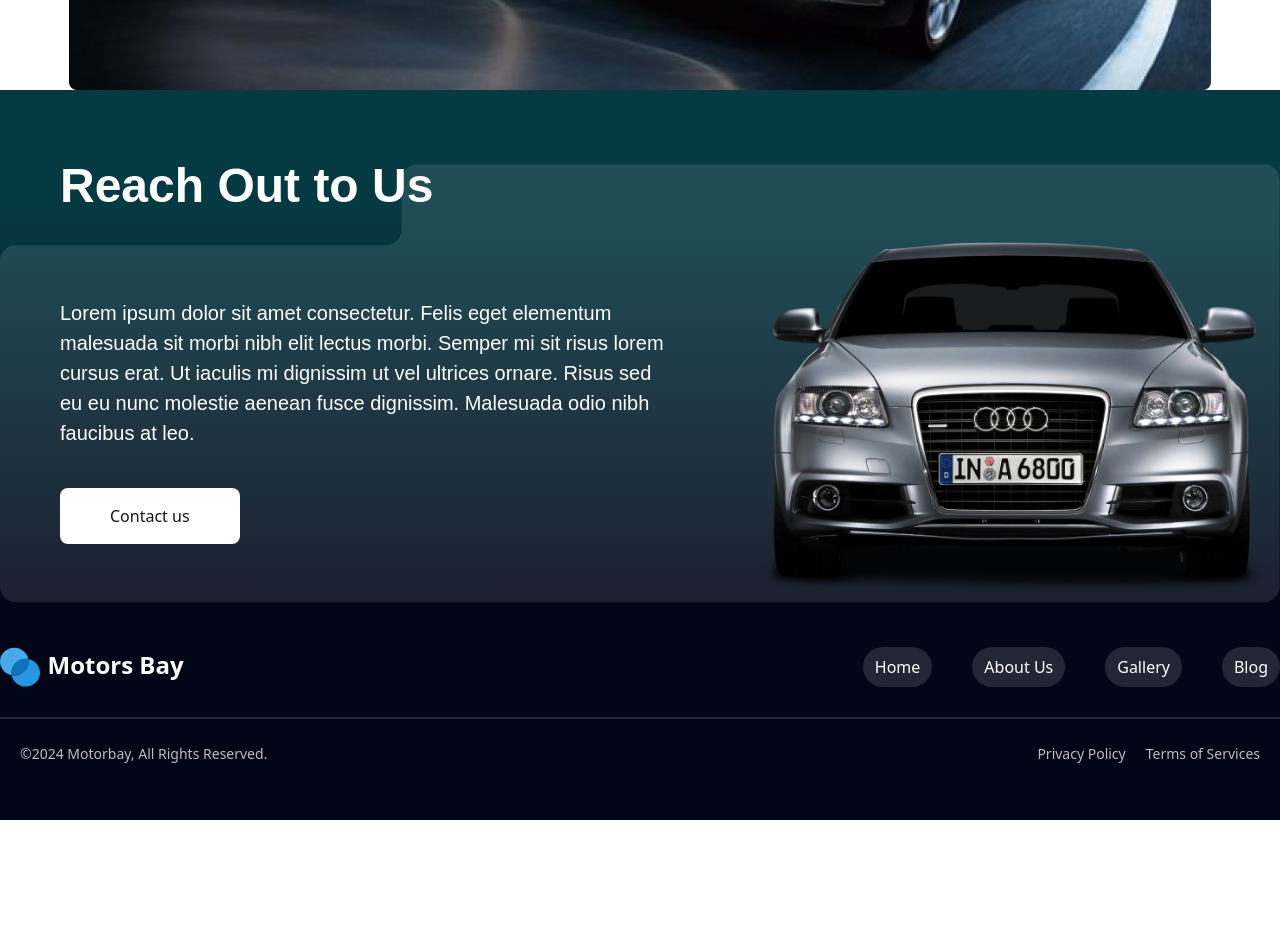
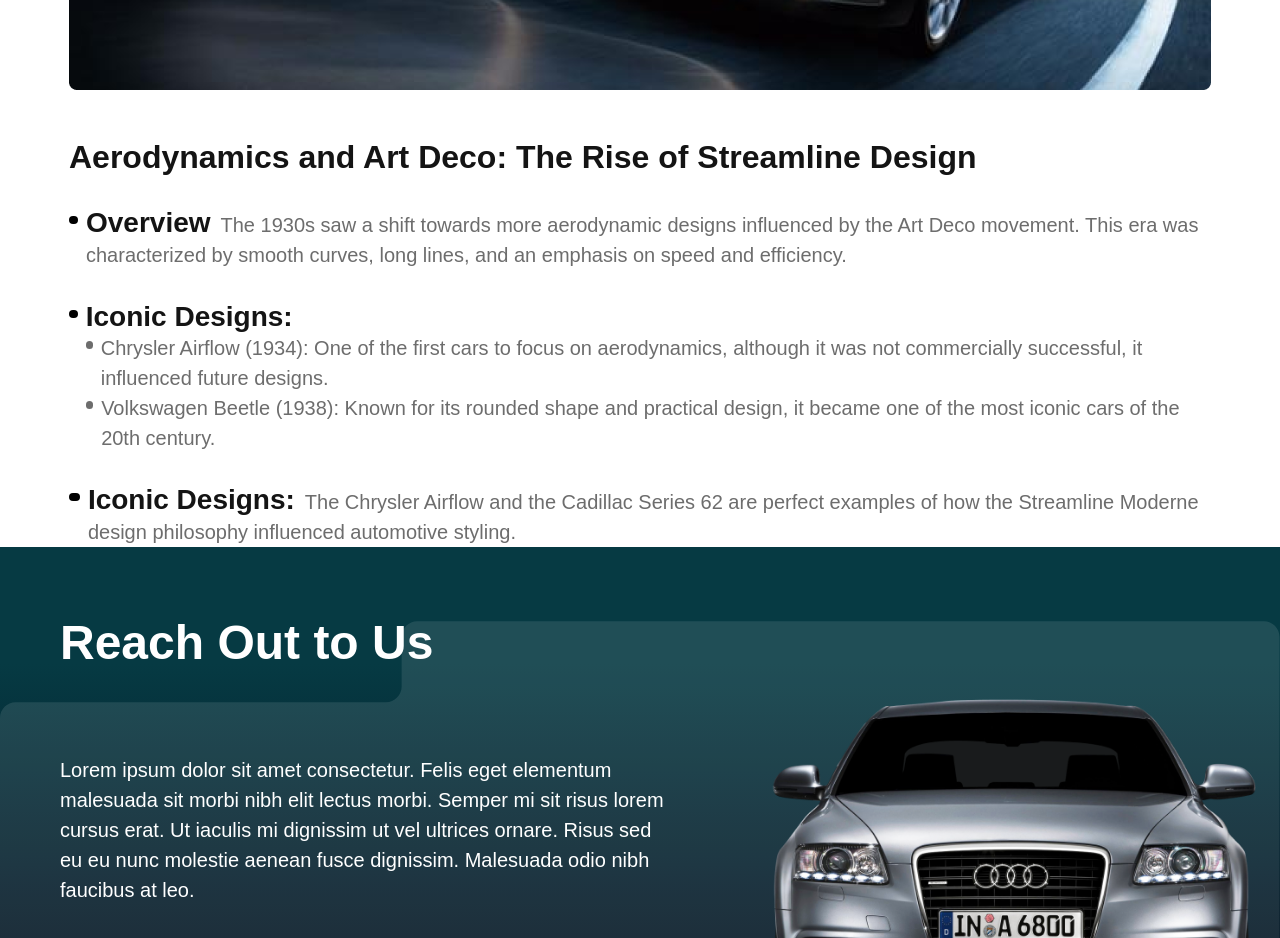
Before and after one commit to HmSani6699/Motors-web, a React (Vite) app: page /blog/details/1 in a window 1280 px wide. Shown: the part 920-1858 px from the top of the page. Before the commit the page ends 1740 px from the top, so only its background shows below. Built offline with nearby package versions, Linux system fonts and the light colour scheme; a web font is replaced by a local one.

Commit message:
added new code

```diff
--- a/src/component/BlogDetails/Aerodynamics/index.jsx
+++ b/src/component/BlogDetails/Aerodynamics/index.jsx
@@ -1,7 +1,68 @@
 import React from "react";
 
 const Aerodynamics = () => {
-  return <div></div>;
+  return (
+    <div className="mt-[48px]">
+      <h2 className="lg:text-[32px] font-[600] leading-[38px] text-[#141414] font-avenir">
+        Aerodynamics and Art Deco: The Rise of Streamline Design
+      </h2>
+      <div className="flex gap-2 mt-[32px]">
+        <div className="h-[8px]  w-[15px] rounded-3xl mt-2 bg-black"></div>
+        <div className="font-avenir">
+          <p className="text-[#6D6D6D] text-[20px] font-[400]">
+            <span className="text-[28px] font-[600] leading-[30px] text-[#141414] pr-[10px]">
+              Overview
+            </span>
+            The 1930s saw a shift towards more aerodynamic designs influenced by
+            the Art Deco movement. This era was characterized by smooth curves,
+            long lines, and an emphasis on speed and efficiency.
+          </p>
+        </div>
+      </div>
+      <div className="flex gap-2 mt-[32px]">
+        <div className="h-[8px]  w-[10px] rounded-3xl mt-2 bg-black"></div>
+        <div className="font-avenir">
+          <span className="text-[28px] font-[600] leading-[30px] text-[#141414] pr-[10px]">
+            Iconic Designs:
+          </span>
+
+          <div className="flex gap-2 ">
+            <div className="h-[8px]  w-[8px] rounded-3xl mt-2 bg-[#6D6D6D]"></div>
+            <div className="font-avenir">
+              <p className="text-[#6D6D6D] text-[20px] font-[400]">
+                Chrysler Airflow (1934): One of the first cars to focus on
+                aerodynamics, although it was not commercially successful, it
+                influenced future designs.
+              </p>
+            </div>
+          </div>
+          <div className="flex gap-2 ">
+            <div className="h-[8px]  w-[8px] rounded-3xl mt-2 bg-[#6D6D6D]"></div>
+            <div className="font-avenir">
+              <p className="text-[#6D6D6D] text-[20px] font-[400]">
+                Volkswagen Beetle (1938): Known for its rounded shape and
+                practical design, it became one of the most iconic cars of the
+                20th century.
+              </p>
+            </div>
+          </div>
+        </div>
+      </div>
+      <div className="flex gap-2 mt-[32px]">
+        <div className="h-[8px]  w-[15px] rounded-3xl mt-2 bg-black"></div>
+        <div className="font-avenir">
+          <p className="text-[#6D6D6D] text-[20px] font-[400]">
+            <span className="text-[28px] font-[600] leading-[30px] text-[#141414] pr-[10px]">
+              Iconic Designs:
+            </span>
+            The Chrysler Airflow and the Cadillac Series 62 are perfect examples
+            of how the Streamline Moderne design philosophy influenced
+            automotive styling.
+          </p>
+        </div>
+      </div>
+    </div>
+  );
 };
 
 export default Aerodynamics;
--- a/src/component/BlogDetails/index.jsx
+++ b/src/component/BlogDetails/index.jsx
@@ -2,6 +2,7 @@
 import Navbar from "../../Pages/Navbar";
 import BlogDetailsBanner from "./BlogDetailsBanner";
 import Footer from "../../Pages/Footer";
+import Aerodynamics from "./Aerodynamics";
 
 const BlogDetails = () => {
   return (
@@ -11,6 +12,7 @@
       </div>
       <div className="lg:pt-[150px] pt-[90px] max-w-[1142px] mx-auto">
         <BlogDetailsBanner />
+        <Aerodynamics />
       </div>
       <Footer />
     </div>
```
